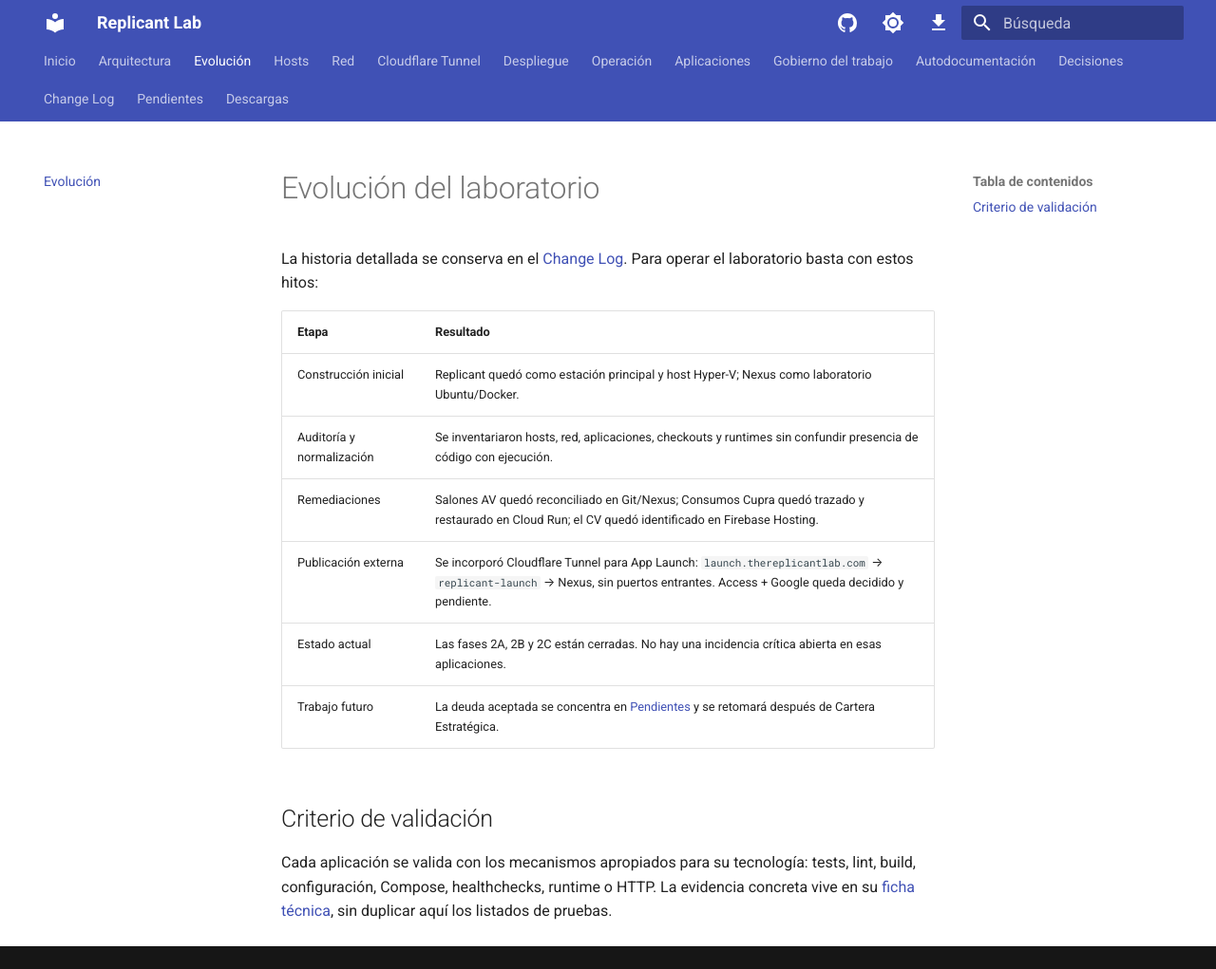
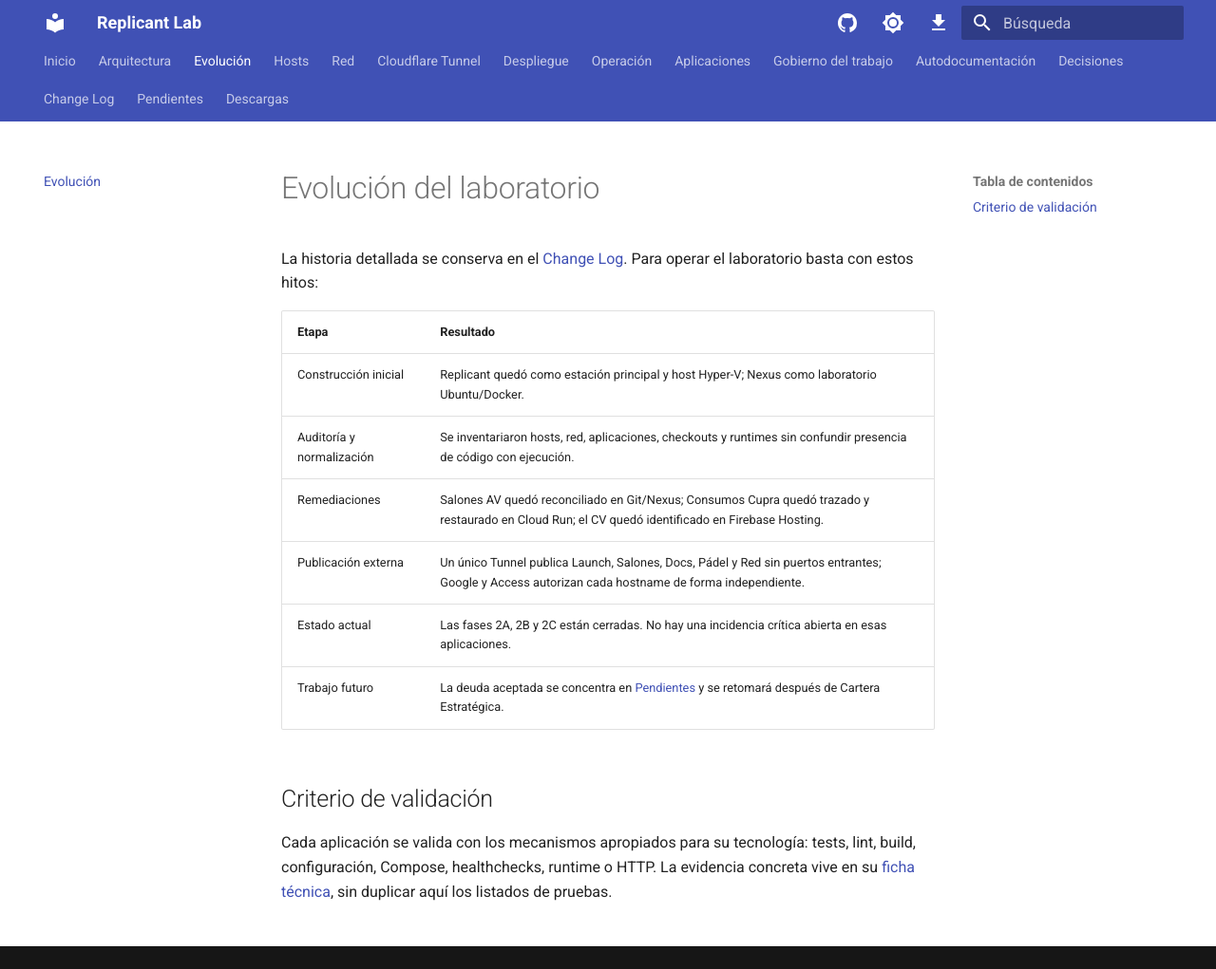
Before and after one commit to ratienza/infra-replicant-lab, an MkDocs documentation site: the page built from docs/fases/index.md, in a window 1280 px wide and 1021 px high. Shown: the whole window at 95% size. Built offline with MkDocs 1.6.1 and Material for MkDocs 9.7.7, drawn with Linux system fonts in a browser that asks for light colours; a script that is not in the unit is left out.

Commit message:
docs: update external publication milestone

```diff
--- a/docs/fases/index.md
+++ b/docs/fases/index.md
@@ -7,7 +7,7 @@ La historia detallada se conserva en el [Change Log](../cambios/index.md). Para
 | Construcción inicial | Replicant quedó como estación principal y host Hyper-V; Nexus como laboratorio Ubuntu/Docker. |
 | Auditoría y normalización | Se inventariaron hosts, red, aplicaciones, checkouts y runtimes sin confundir presencia de código con ejecución. |
 | Remediaciones | Salones AV quedó reconciliado en Git/Nexus; Consumos Cupra quedó trazado y restaurado en Cloud Run; el CV quedó identificado en Firebase Hosting. |
-| Publicación externa | Se incorporó Cloudflare Tunnel para App Launch: `launch.thereplicantlab.com` → `replicant-launch` → Nexus, sin puertos entrantes. Access + Google queda decidido y pendiente. |
+| Publicación externa | Un único Tunnel publica Launch, Salones, Docs, Pádel y Red sin puertos entrantes; Google y Access autorizan cada hostname de forma independiente. |
 | Estado actual | Las fases 2A, 2B y 2C están cerradas. No hay una incidencia crítica abierta en esas aplicaciones. |
 | Trabajo futuro | La deuda aceptada se concentra en [Pendientes](../pendientes/index.md) y se retomará después de Cartera Estratégica. |
 
```
